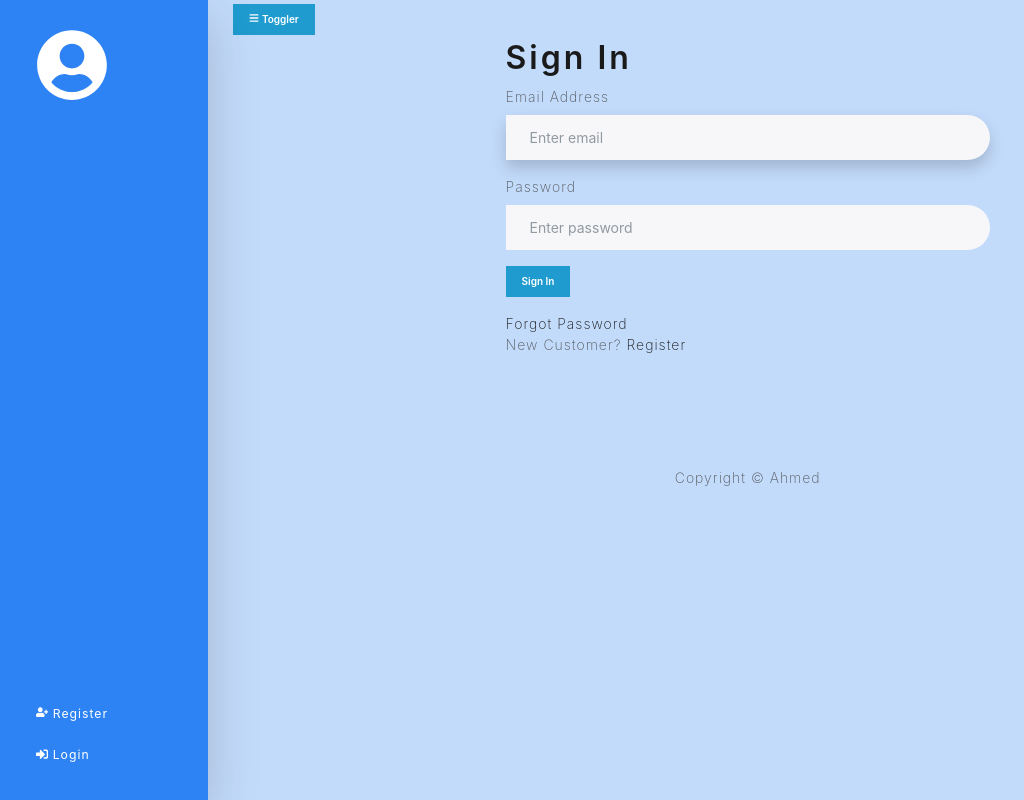
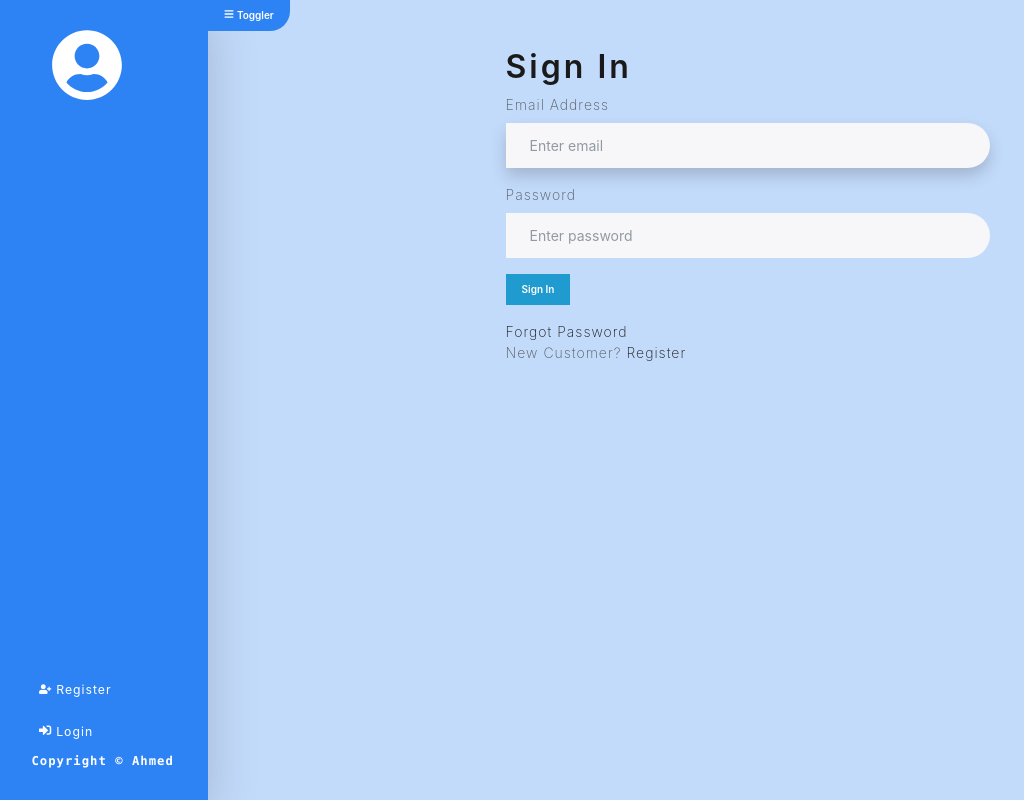
Before and after one commit to ahmedibra28/MERN-Stack-Boilerplate, a React (Create React App) app in the folder frontend/: page /login in a window 1280 px wide. Shown: the whole page, without its empty margins (3-1027 px from the left). Built offline with nearby package versions, Linux system fonts and the light colour scheme; the HTML template or start-up script is replaced by a standard one.

Commit message:
Profile Update

```diff
--- a/frontend/src/App.js
+++ b/frontend/src/App.js
@@ -2,7 +2,6 @@ import { useState, useEffect } from 'react'
 import jwt_decode from 'jwt-decode'
 import { BrowserRouter as Router, Route } from 'react-router-dom'
 import Header from './components/Header'
-import Footer from './components/Footer'
 import Routes from './components/routes/Routes'
 import { useDispatch } from 'react-redux'
 import 'animate.css'
@@ -33,12 +32,11 @@ const App = () => {
         <div className='container-fluid main-content '>
           <button
             onClick={() => setToggle(!toggle)}
-            className='btn btn-info my-1 btn-sm'
+            className='btn btn-info mb-1 btn-sm toggle-btn shadow-none '
           >
             <FaBars className='mb-1' /> Toggler
           </button>
           <Route component={Routes} />
-          <Footer />
         </div>
       </main>
     </Router>
--- a/frontend/src/components/Header.js
+++ b/frontend/src/components/Header.js
@@ -22,7 +22,10 @@ const Header = ({ toggle }) => {
   }
 
   const authLinks = (
-    <ul className='navbar-nav mr-right mb-2 mb-lg-0 d-flex flex-column justify-content-between vh-100 position-fixed '>
+    <ul
+      className='navbar-nav mr-right mb-2 mb-lg-0 d-flex flex-column justify-content-between'
+      style={{ minHeight: '90vh' }}
+    >
       <div className='' style={{ marginTop: '7rem' }}>
         {userInfo && userInfo.roles.includes('Admin') && (
           <>
@@ -46,20 +49,26 @@ const Header = ({ toggle }) => {
           </Link>
         </li>
       </div>
-      <div className='mb-5'>
+      <div className='mb-5 pb-5'>
         <li className='nav-item'>
           <Link to='/' onClick={logoutHandler} className='nav-link'>
             <FaSignOutAlt className='mb-1' /> Logout
           </Link>
         </li>
+        <div className='text-center text-light font-monospace'>
+          Copyright &copy; Ahmed
+        </div>
       </div>
     </ul>
   )
 
   const guestLinks = (
-    <ul className='navbar-nav mr-right mb-2 mb-lg-0 d-flex flex-column justify-content-between vh-100 position-fixed'>
+    <ul
+      className='navbar-nav mr-right mb-2 mb-lg-0 d-flex flex-column justify-content-between '
+      style={{ minHeight: '95vh' }}
+    >
       <div></div>
-      <div className='mb-5'>
+      <div className='mb-5 pb-5'>
         <li className='nav-item'>
           <Link to='/register' className='nav-link'>
             <FaUserPlus className='mb-1' /> Register
@@ -70,23 +79,25 @@ const Header = ({ toggle }) => {
             <FaSignInAlt className='mb-1' /> Login
           </Link>
         </li>
+        <div className='text-center text-light font-monospace'>
+          Copyright &copy; Ahmed
+        </div>
       </div>
     </ul>
   )
 
   return (
     <nav
-      className={`navbar navbar-expand-sm navbar-dark bg-dark shadow-lg d-flex flex-column align-items-start min-vh-100 ${
+      className={`navbar  navbar-expand-sm navbar-dark bg-dark shadow-lg d-flex flex-column min-vh-100 ${
         toggle && 'active-nav'
       }`}
       id='sidebar'
     >
-      <div className='container-fluid d-flex flex-column align-items-start sticky-top '>
-        <Link className='navbar-brand text-center ml-2 position-fixed' to='/'>
+      <div className='d-flex flex-column justify-content-between align-items-center min-vh-100 position-fixed'>
+        <Link className='navbar-brand text-center' to='/'>
           <FaUserCircle className='display-3' /> <br />
           {userInfo && userInfo.name}
         </Link>
-
         {userInfo ? authLinks : guestLinks}
       </div>
     </nav>
--- a/frontend/src/components/routes/Routes.js
+++ b/frontend/src/components/routes/Routes.js
@@ -15,7 +15,7 @@ import ResetPasswordScreen from '../../screens/ResetPasswordScreen'
 
 const Routes = () => {
   return (
-    <section className='mx-auto'>
+    <section className='mx-auto mt-5'>
       <Switch>
         <Route exact path='/' component={HomeScreen} />
         <Route path='/forgotpassword' component={ForgotPasswordScreen} />
--- a/frontend/src/index.css
+++ b/frontend/src/index.css
@@ -44,13 +44,20 @@ nav {
   width: 250px;
   margin-left: -260px;
   transition: 0.5s ease-in-out;
-  position: fixed;
 }
 .active-nav {
   margin-left: 0;
+
   transition: 0.5s ease-in-out;
 }
 .main-content {
   transition: 0.5s ease-in-out;
   margin-left: 10px;
 }
+
+.toggle-btn {
+  margin-left: -25px;
+  background: #2d83f4 !important;
+  position: fixed;
+  border-end-end-radius: 20px;
+}
--- a/frontend/src/screens/HomeScreen.js
+++ b/frontend/src/screens/HomeScreen.js
@@ -6,7 +6,7 @@ const HomeScreen = () => {
   return (
     <div className='text-center'>
       <h1 className='fs-6 text-info fw-lighter'>Welcome To</h1>
-      <p className='text-info fw-lighter display-1 '>MERN Stack Boilerplate</p>
+      <p className='text-info fw-lighter display-1 '>MERN Stack Boilerplate </p>
       <span className='spinner-border text-info mt-5'>Welcome</span>
     </div>
   )
--- a/frontend/src/screens/LogHistoryScreen.js
+++ b/frontend/src/screens/LogHistoryScreen.js
@@ -19,7 +19,7 @@ const UserLogHistoryScreen = () => {
 
   const [currentPage, setCurrentPage] = useState(1)
 
-  const itemsPerPage = 10
+  const itemsPerPage = 30
   const indexOfLastItem = currentPage * itemsPerPage
   const indexOfFirstItem = indexOfLastItem - itemsPerPage
   const currentItems =
```
